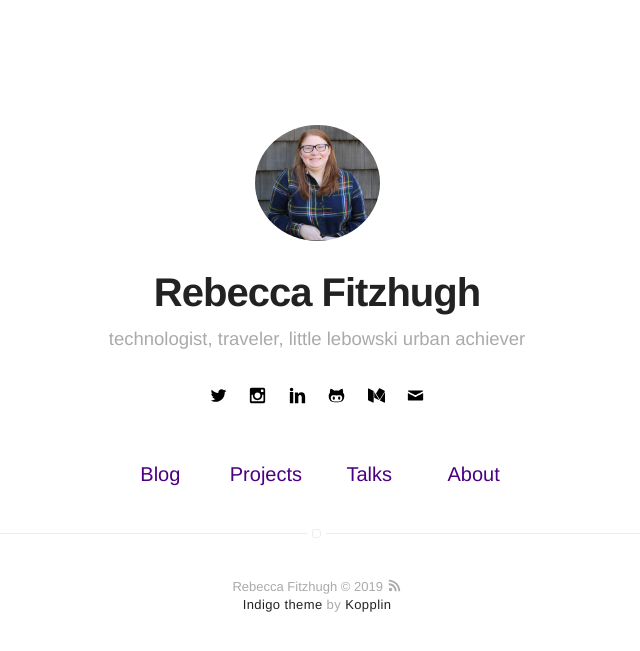
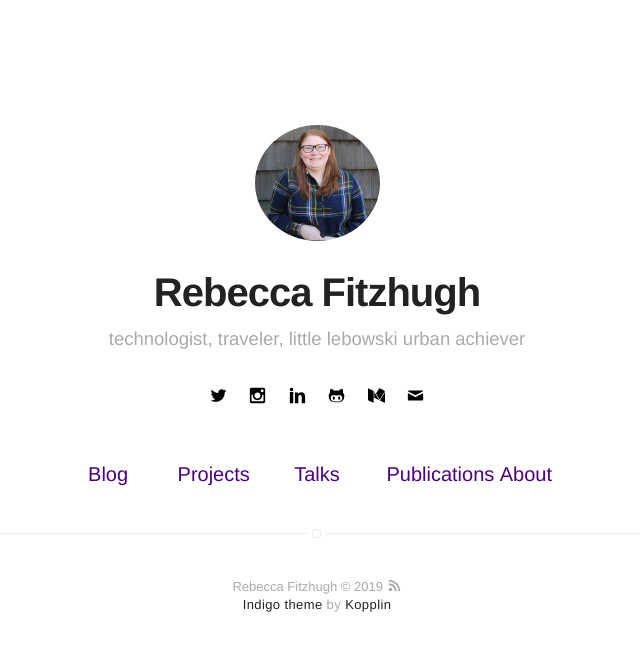
Before and after one commit to rfitzhugh/rfitzhugh.github.io, a Jekyll site: the page built from index.html, in a window 1280 px wide. Shown: the top 651 px of the page, without its empty margins (323-963 px from the left). Built offline with Jekyll 4.4.1, drawn with Linux system fonts in a browser that asks for light colours.

Commit message:
Update nav.html

```diff
--- a/_includes/nav.html
+++ b/_includes/nav.html
@@ -31,6 +31,14 @@
         {% endif %}
 
         {% if site.about == true %}
+            {% if page.title != "Publications" %}
+                <li class="item">
+                    <a class="link" href="{{ site.url }}/Publications">Publications</a>
+                </li>
+            {% endif %}
+        {% endif %}
+
+        {% if site.about == true %}
             {% if page.title != "About" %}
                 <li class="item">
                     <a class="link" href="{{ site.url }}/about">About</a>
```
